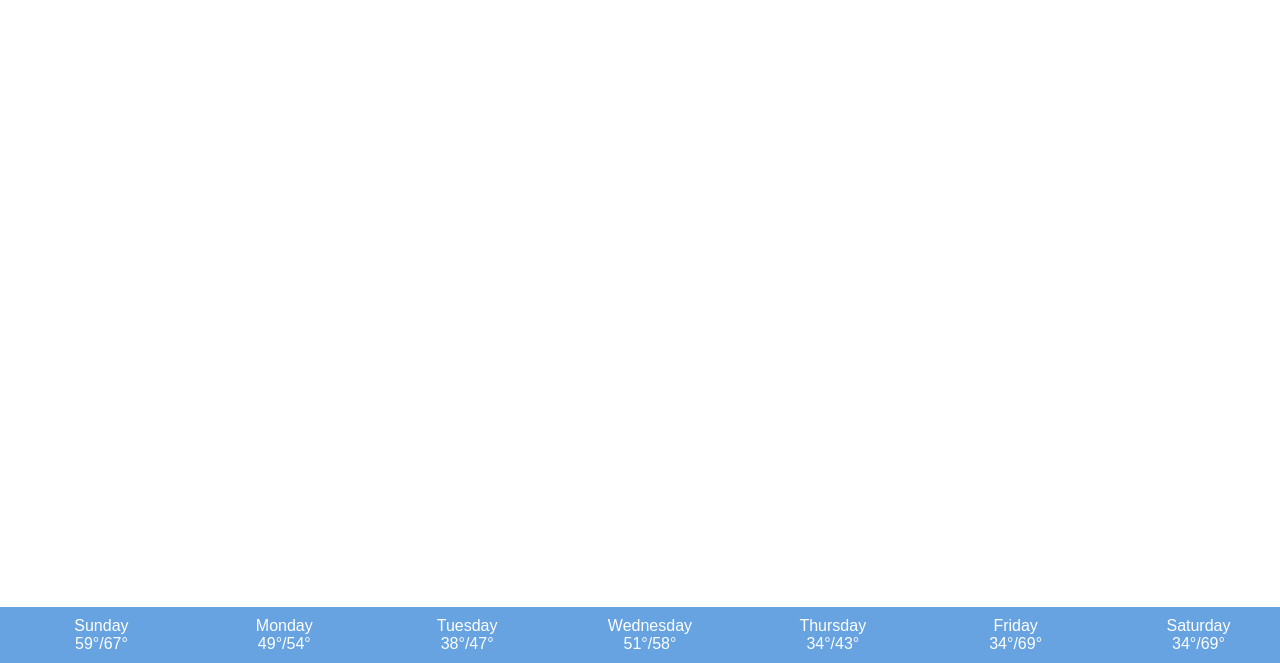
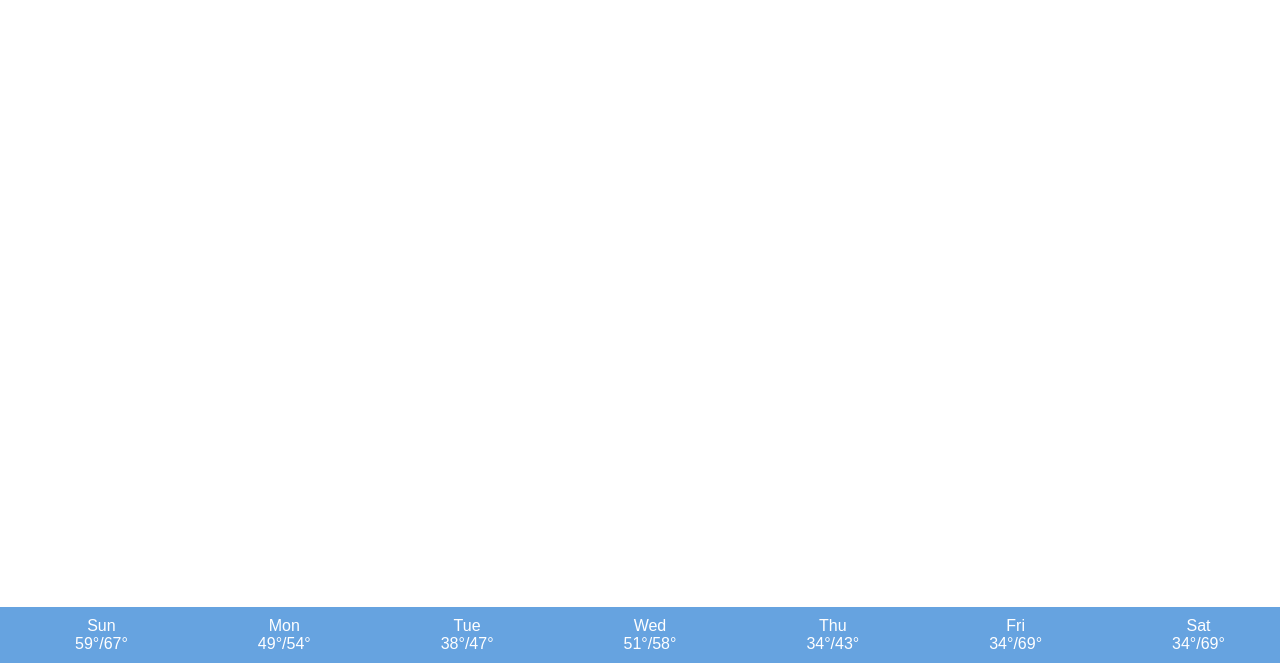
Before and after one commit to dagront516/Final-Weather-App-in-progress, a plain HTML site: page Index.html in a window 1280 px wide. Shown: the part 137-800 px from the top of the page. Drawn offline with nearby package versions, Linux system fonts and the light colour scheme.

Commit message:
abbreviated the days

```diff
--- a/Index.html
+++ b/Index.html
@@ -30,37 +30,37 @@
 
 			<div class="nextDays">
 				<div class="daysBox one">
-					<span id="firstDay">Sunday</span><br>
+					<span id="firstDay">Sun</span><br>
 					<span id="minTempFirst">59</span>&deg;/<span id="maxTempFirst">67</span>&deg;
 			</div>
 
 			<div class="daysBox two">
-					<span id="secondDay">Monday</span><br>
+					<span id="secondDay">Mon</span><br>
 					<span id="minTempSecond">49</span>&deg;/<span id="maxTempSecond">54</span>&deg;
 			</div>
 
 			<div class="daysBox three">
-					<span id="thirdDay">Tuesday</span><br>
+					<span id="thirdDay">Tue</span><br>
 					<span id="minTempThird">38</span>&deg;/<span id="maxTempThird">47</span>&deg;
 			</div>
 
 			<div class="daysBox four">
-					<span id="fourthDay">Wednesday</span><br>
+					<span id="fourthDay">Wed</span><br>
 					<span id="minTempFourth">51</span>&deg;/<span id="maxTempFourth">58</span>&deg;
 			</div>
 
 			<div class="daysBox five">
-					<span id="fifthDay">Thursday</span><br>
+					<span id="fifthDay">Thu</span><br>
 					<span id="minTempFifth">34</span>&deg;/<span id="maxTempFifth">43</span>&deg;
 			</div>
 
 			<div class="daysBox five">
-					<span id="sixthDay">Friday</span><br>
+					<span id="sixthDay">Fri</span><br>
 					<span id="minTempSixth">34</span>&deg;/<span id="maxTempSixth">69</span>&deg;
 			</div>
 
 			<div class="daysBox five">
-					<span id="seventhDay">Saturday</span><br>
+					<span id="seventhDay">Sat</span><br>
 					<span id="minTempSeventh">34</span>&deg;/<span id="maxTempSeventh">69</span>&deg;
 			</div>
 		</div>
```
